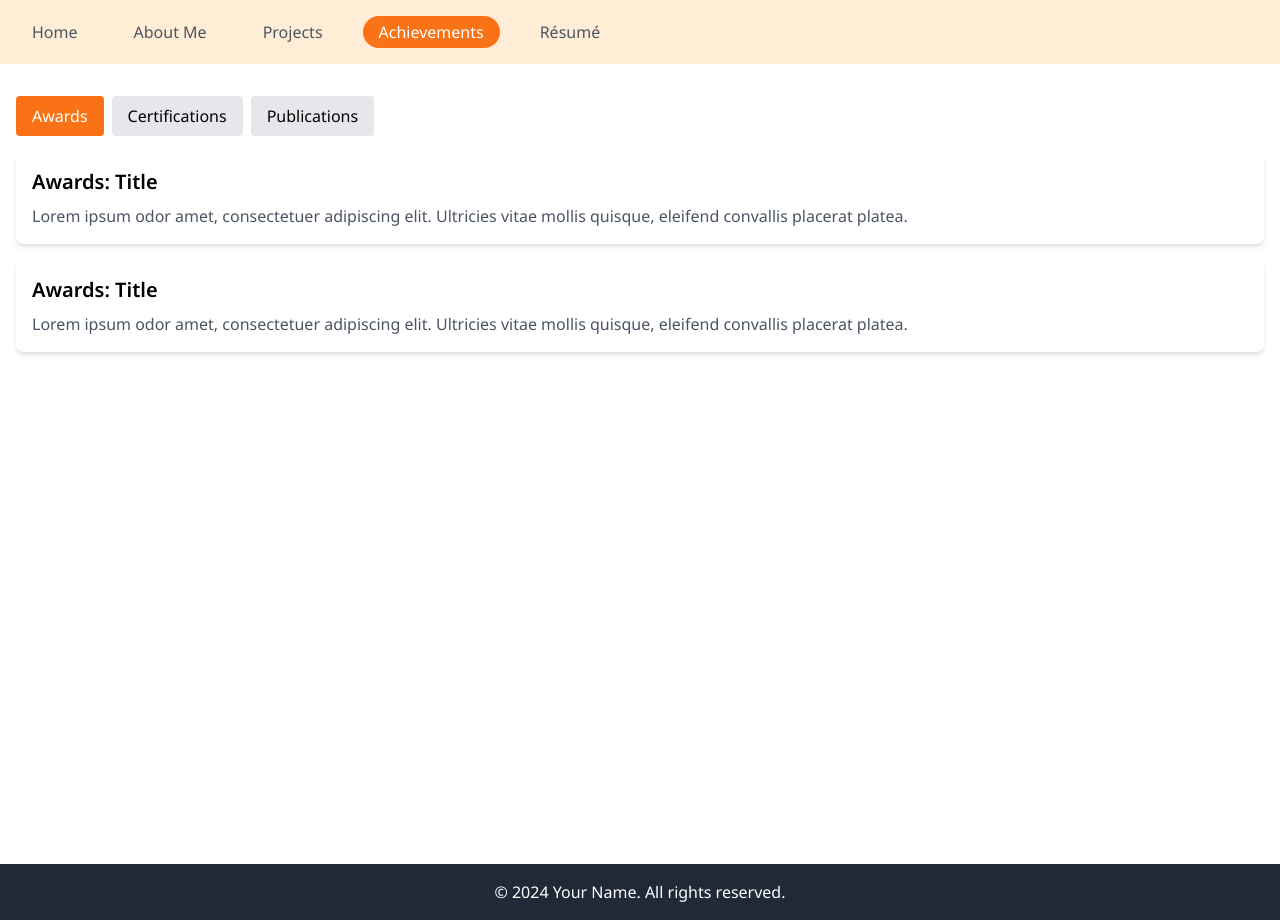
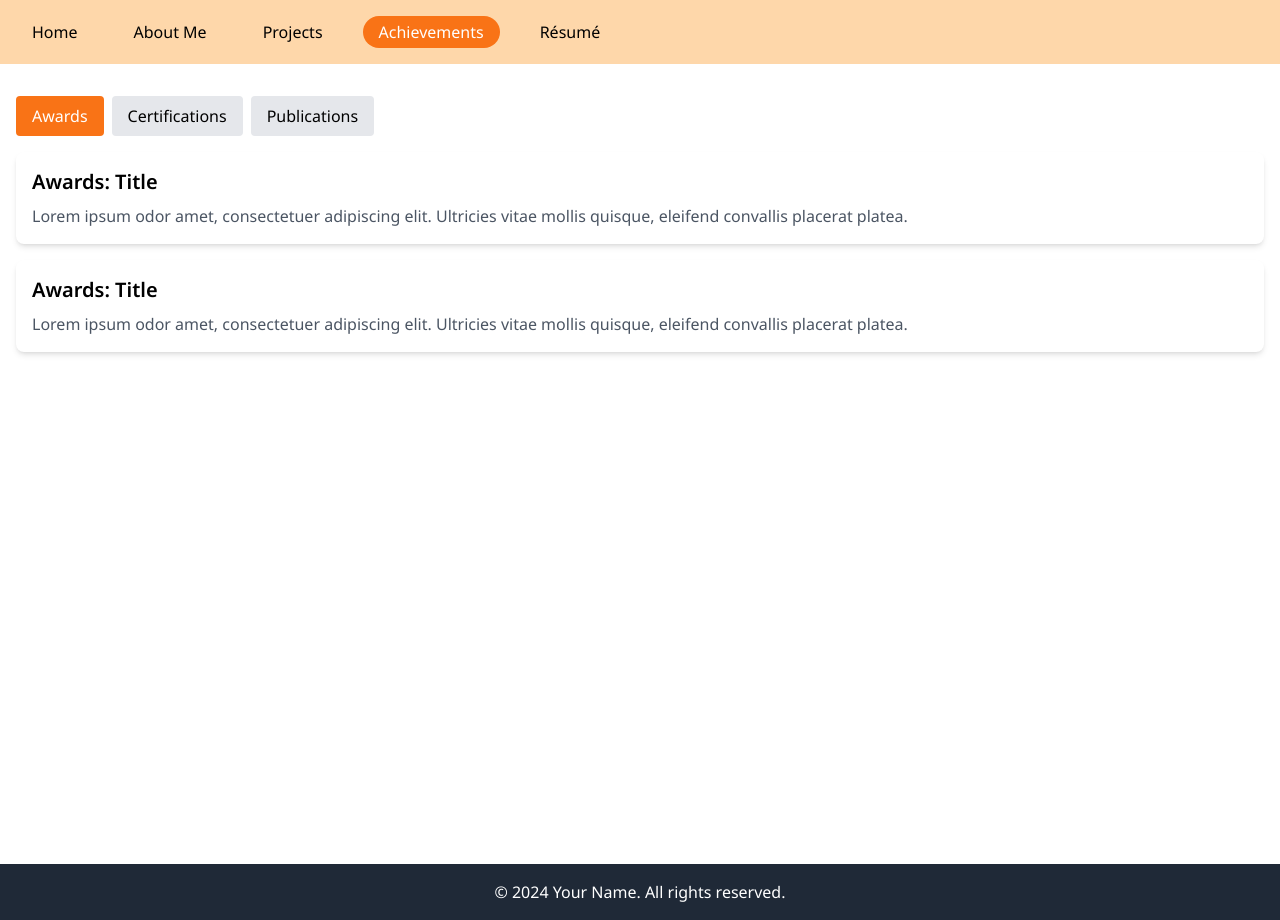
Before and after one commit to rainof/rainof.github.io, a React (Create React App) app: page /#/achievements in a window 1280 px wide. Built offline with nearby package versions, Linux system fonts and the light colour scheme; the HTML template or start-up script is replaced by a standard one.

Commit message:
style(frontend): enhance navigation bar design to align with background style

```diff
--- a/src/pages/Layout.js
+++ b/src/pages/Layout.js
@@ -1,13 +1,13 @@
 import React, { useState } from "react";
 import { NavLink, Outlet } from "react-router-dom";
-import { Menu } from "lucide-react"; // Ensure you have installed the lucide-react package
+import { Menu } from "lucide-react";
 
 function Layout() {
   const [isMenuOpen, setIsMenuOpen] = useState(false);
 
   return (
     <div className="flex flex-col min-h-screen">
-      <header className="bg-orange-100 text-white">
+      <header className="bg-orange-200 text-white">
         <nav className="container mx-auto px-4 py-4 flex items-center justify-between">
           <button
             onClick={() => setIsMenuOpen(!isMenuOpen)}
@@ -24,12 +24,12 @@ function Layout() {
           >
             <NavLink
               to="/"
-              onClick={() => setIsMenuOpen(false)} // Close menu on link click
+              onClick={() => setIsMenuOpen(false)}
               className={({ isActive }) =>
                 `px-4 py-2 sm:py-1 w-full sm:w-auto text-center sm:rounded-2xl transition-colors ${
                   isActive
                     ? "bg-orange-500 text-white"
-                    : "text-gray-600 hover:text-gray-800"
+                    : "text-black hover:text-white"
                 }`
               }
             >
@@ -42,7 +42,7 @@ function Layout() {
                 `px-4 py-2 sm:py-1 w-full sm:w-auto text-center sm:rounded-2xl transition-colors ${
                   isActive
                     ? "bg-orange-500 text-white"
-                    : "text-gray-600 hover:text-gray-800"
+                    : "text-black hover:text-white"
                 }`
               }
             >
@@ -55,7 +55,7 @@ function Layout() {
                 `px-4 py-2 sm:py-1 w-full sm:w-auto text-center sm:rounded-2xl transition-colors ${
                   isActive
                     ? "bg-orange-500 text-white"
-                    : "text-gray-600 hover:text-gray-800"
+                    : "text-black hover:text-white"
                 }`
               }
             >
@@ -68,7 +68,7 @@ function Layout() {
                 `px-4 py-2 sm:py-1 w-full sm:w-auto text-center sm:rounded-2xl transition-colors ${
                   isActive
                     ? "bg-orange-500 text-white"
-                    : "text-gray-600 hover:text-gray-800"
+                    : "text-black hover:text-white"
                 }`
               }
             >
@@ -81,7 +81,7 @@ function Layout() {
                 `px-4 py-2 sm:py-1 w-full sm:w-auto text-center sm:rounded-2xl transition-colors ${
                   isActive
                     ? "bg-orange-500 text-white"
-                    : "text-gray-600 hover:text-gray-800"
+                    : "text-black hover:text-white"
                 }`
               }
             >
@@ -91,7 +91,6 @@ function Layout() {
         </nav>
       </header>
       <main className="flex-grow">
-        {/* Outlet renders child components here */}
         <Outlet />
       </main>
       <footer className="bg-gray-800 text-white py-4">
```
